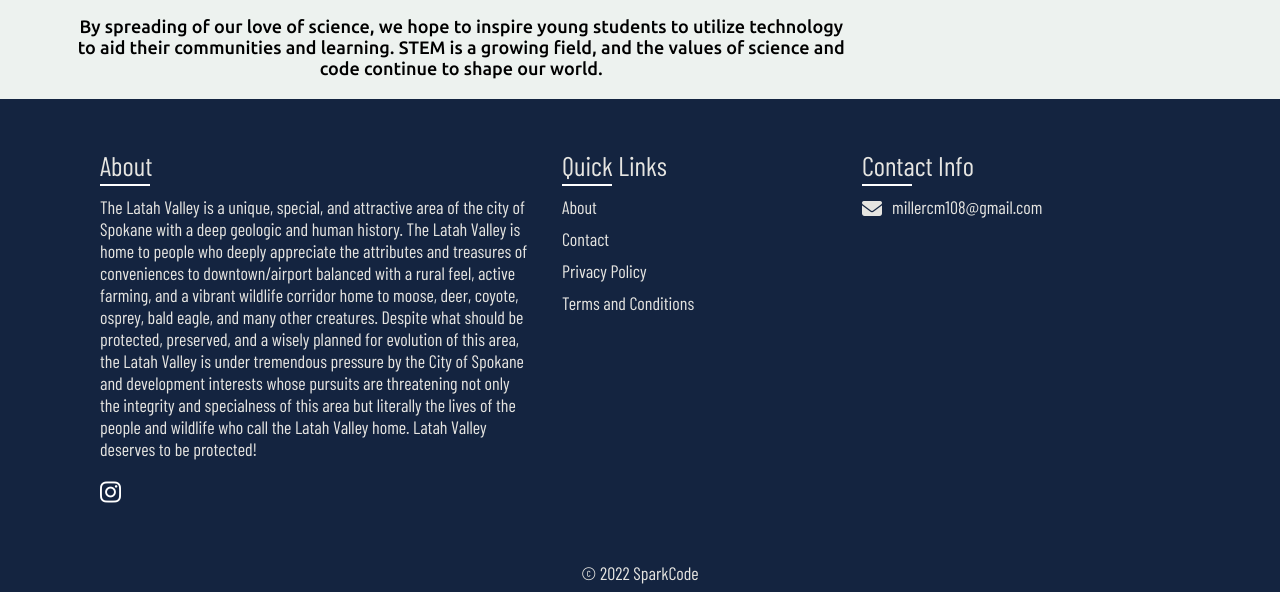
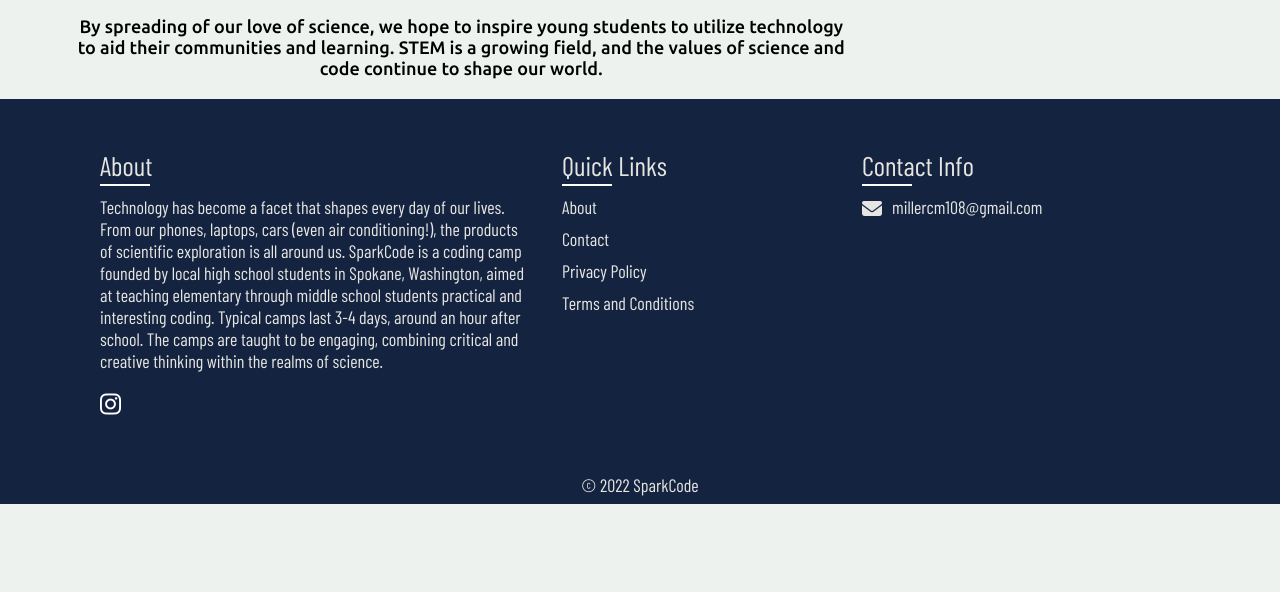
Before and after one commit to coder-18m/SparkCode, a Flask app: page / in a window 1280 px wide. Shown: the part 1072-1664 px from the top of the page. After the commit the page ends 1576 px from the top, so only its background shows below. Run offline with Flask 2, Linux system fonts and the light colour scheme; some libraries are stand-ins or nearby versions; some web fonts are replaced.

Commit message:
updated about footer

```diff
--- a/templates/base.html
+++ b/templates/base.html
@@ -55,9 +55,7 @@
         <div class="containerb">
           <div class="sec aboutus">
             <h2>About</h2>
-            <p>The Latah Valley is a unique, special, and attractive area of the city of Spokane with a deep geologic and human history. The Latah Valley is home to people who deeply appreciate the attributes and treasures of conveniences to downtown/airport balanced with a rural feel, active farming, and a vibrant wildlife corridor home to moose, deer, coyote, osprey, bald eagle, and many other creatures.
-                Despite what should be protected, preserved, and a wisely planned for evolution of this area, the Latah Valley is under tremendous pressure by the City of Spokane and development interests whose pursuits are threatening not only the integrity and specialness of this area but literally the lives of the people and wildlife who call the Latah Valley home.
-                Latah Valley deserves to be protected!</p>
+            <p>Technology has become a facet that shapes every day of our lives. From our phones, laptops, cars (even air conditioning!), the products of scientific exploration is all around us. SparkCode is a coding camp founded by local high school students in Spokane, Washington, aimed at teaching elementary through middle school students practical and interesting coding. Typical camps last 3-4 days, around an hour after school. The camps are taught to be engaging, combining critical and creative thinking within the realms of science.</p>
 
             <ul class="sci">
               <li>
```
